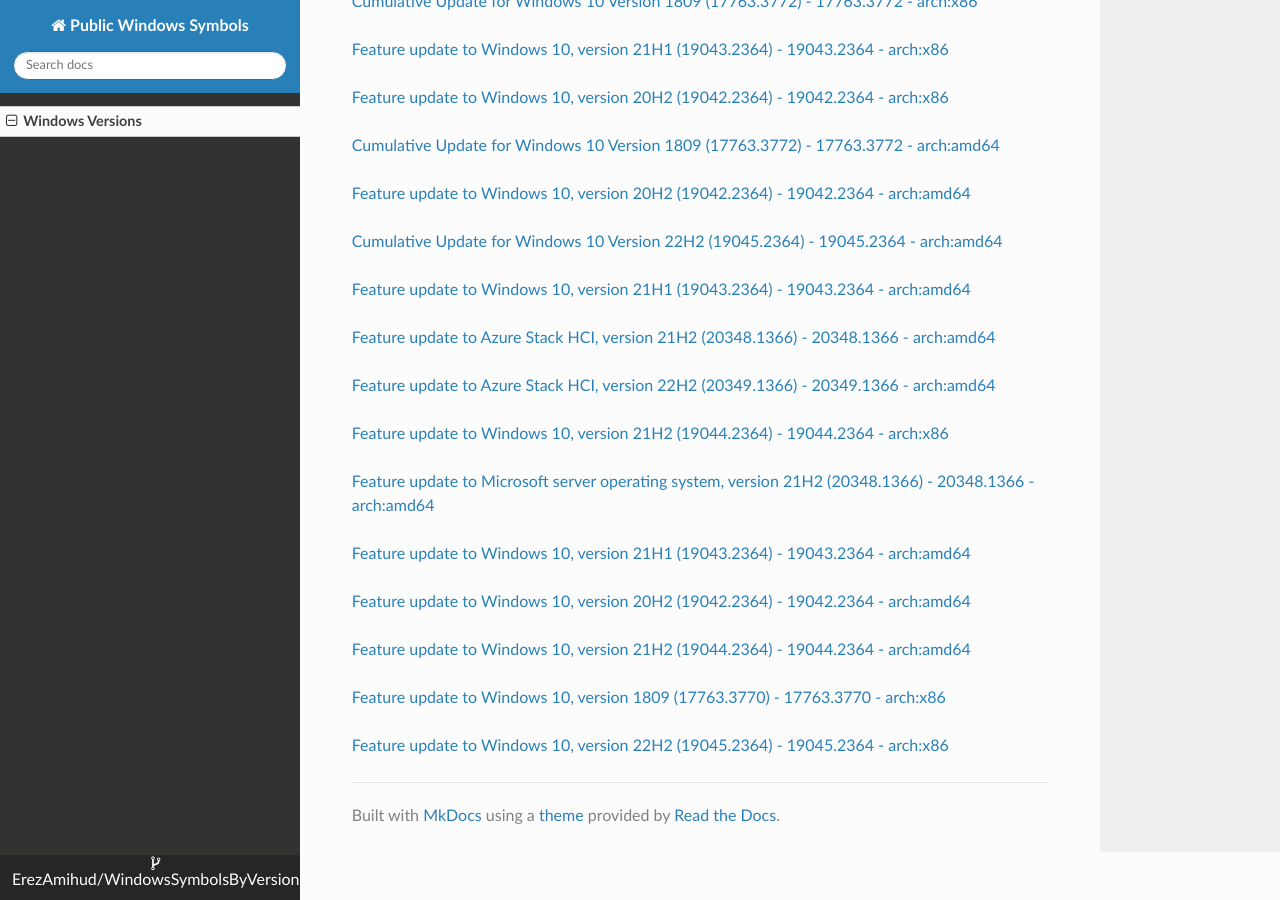
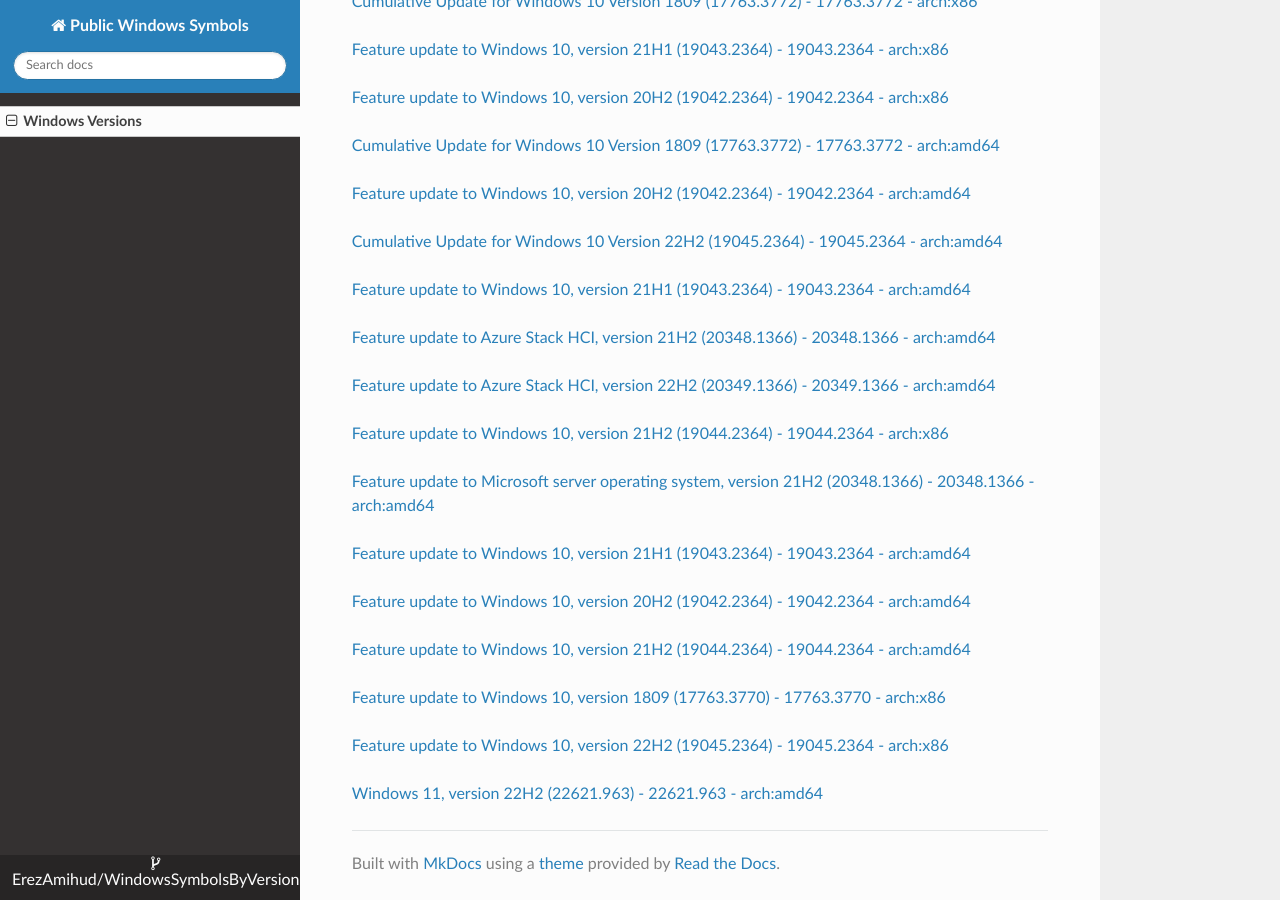
Before and after one commit to ErezAmihud/WindowsSymbolsByVersion, an MkDocs documentation site: the page built from docs/index.md, in a window 1280 px wide and 900 px high, scrolled down 43829 px. Built offline with MkDocs 1.6.1, drawn with Linux system fonts in a browser that asks for light colours; nearby versions of some CDN libraries.

Commit message:
Automated commit, add manifest for 997706be-9c66-47e9-9824-e3fd0fcf4b59

```diff
--- a/docs/index.md
+++ b/docs/index.md
@@ -2569,3 +2569,6 @@
 
 
 [Feature update to Windows 10, version 22H2 (19045.2364) - 19045.2364 - arch:x86](https://github.com/ErezAmihud/WindowsSymbolsByVersion/blob/main/manifests/e92e60e7-fd23-4013-9483-6985db4638aa.manifest)
+
+
+[Windows 11, version 22H2 (22621.963) - 22621.963 - arch:amd64](https://github.com/ErezAmihud/WindowsSymbolsByVersion/blob/main/manifests/997706be-9c66-47e9-9824-e3fd0fcf4b59.manifest)
```
Also changed, not shown: process_builds.json (+1 -1 lines), 1 other file.
